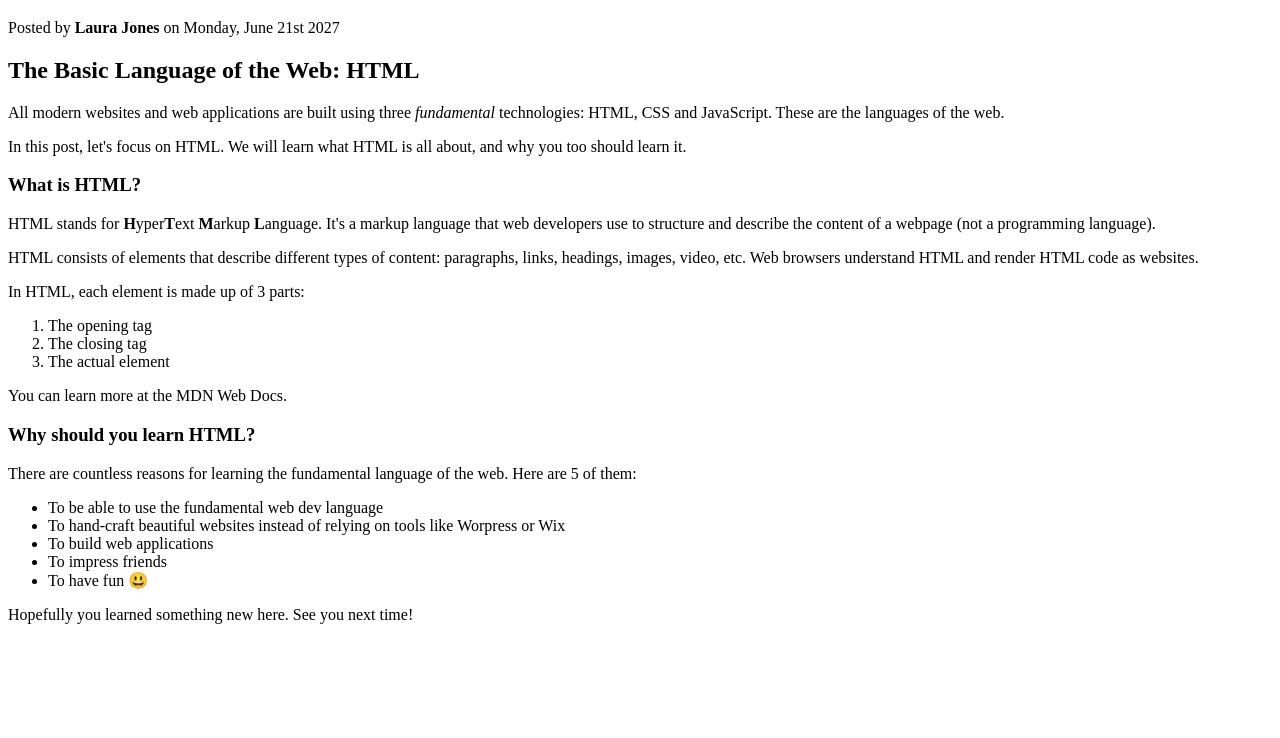
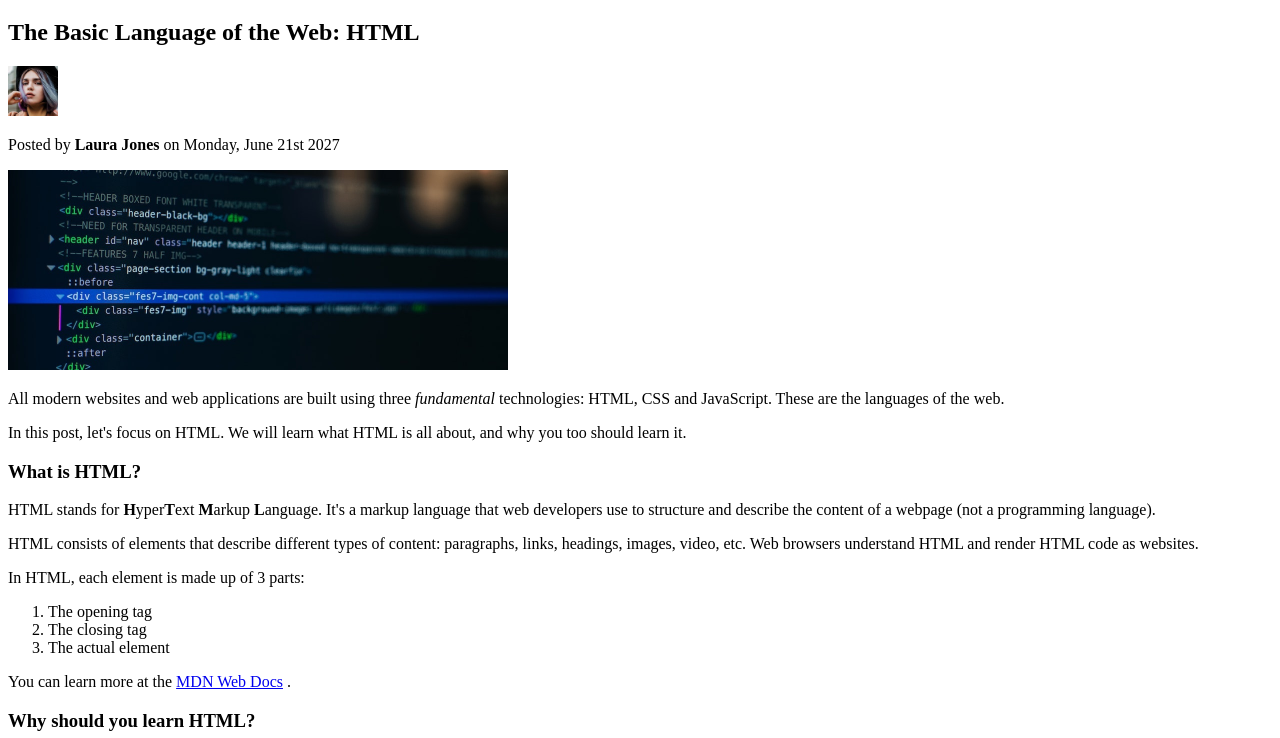
Before and after one commit to neilgudwala/Udemy-HTML-CSS_Course, a plain HTML site: page 02-HTML-Fundamentals/index.html in a window 1280 px wide. Shown: the part 62-800 px from the top of the page. Drawn offline with Linux system fonts and the light colour scheme.

Commit message:
added links

```diff
--- a/02-HTML-Fundamentals/index.html
+++ b/02-HTML-Fundamentals/index.html
@@ -1,14 +1,21 @@
 <!DOCTYPE html>
-<html>
+<html lang="en">
   <head>
+    <meta charset="UTF-8"/>
     <title>The Basic Language of the Web: HTML</title>
   </head>
 
-  <body>
     <!--This is a comment-->
     <h1>📘 The Code Magazine</h1>
+    <h2>The Basic Language of the Web: HTML</h2>
+    <img
+      src="laura-jones.jpg"
+      alt="head shot of laura jones"
+      width="50"
+      height="50"
+    />
     <p>Posted by <strong>Laura Jones</strong> on Monday, June 21st 2027</p>
-    <h2>The Basic Language of the Web: HTML</h2>
+    <img src="post-img.jpg" alt="HTML code on a screen" width="500" height="200"/>
     <p>
       All modern websites and web applications are built using three
       <em>fundamental</em>
@@ -38,7 +45,9 @@
       <li>The closing tag</li>
       <li>The actual element</li>
     </ol>
-    <p>You can learn more at the MDN Web Docs.</p>
+    <p>You can learn more at the
+    <a href="https://developer.mozilla.org/en-US/docs/Web/HTML" target="_blank">MDN Web Docs</a>
+    .</p>
     <h3>Why should you learn HTML?</h3>
     <p>
       There are countless reasons for learning the fundamental language of the
```
